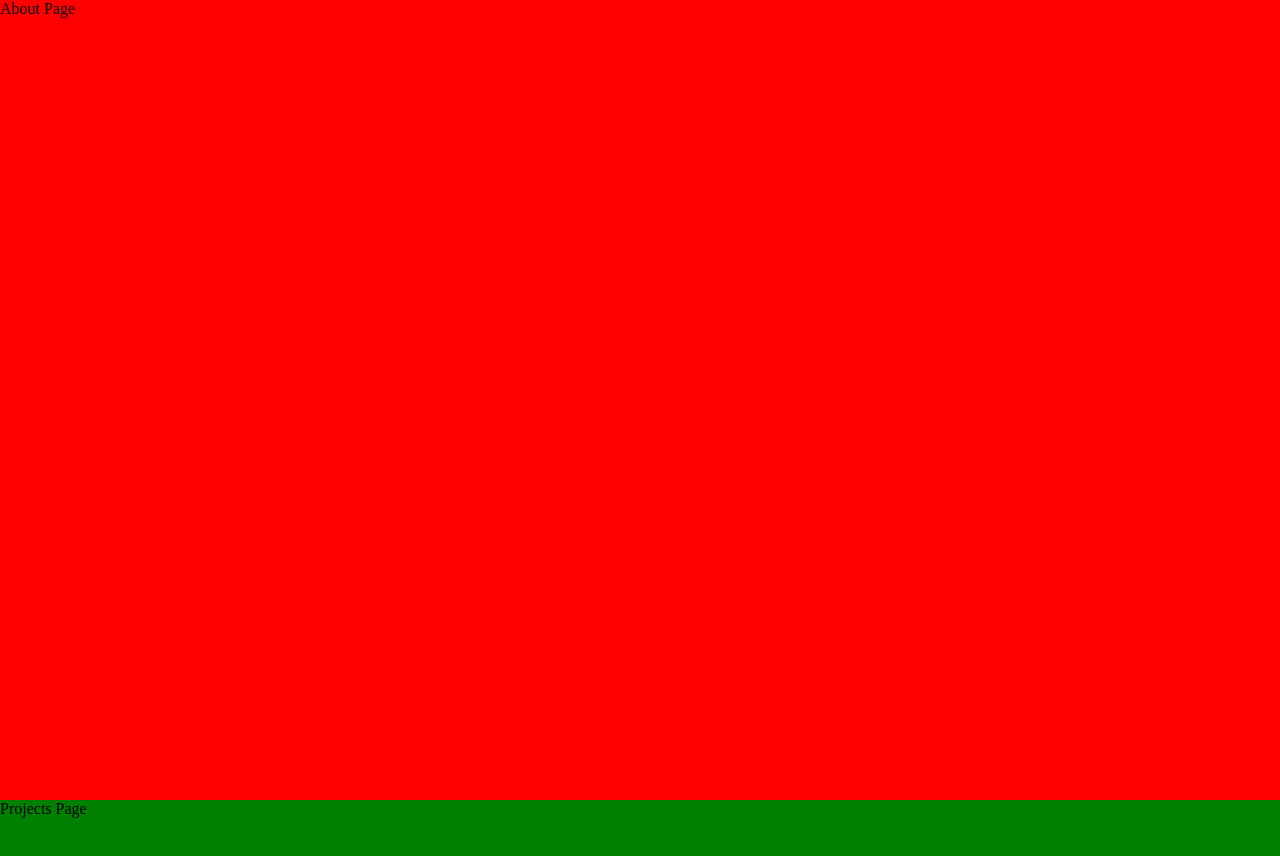
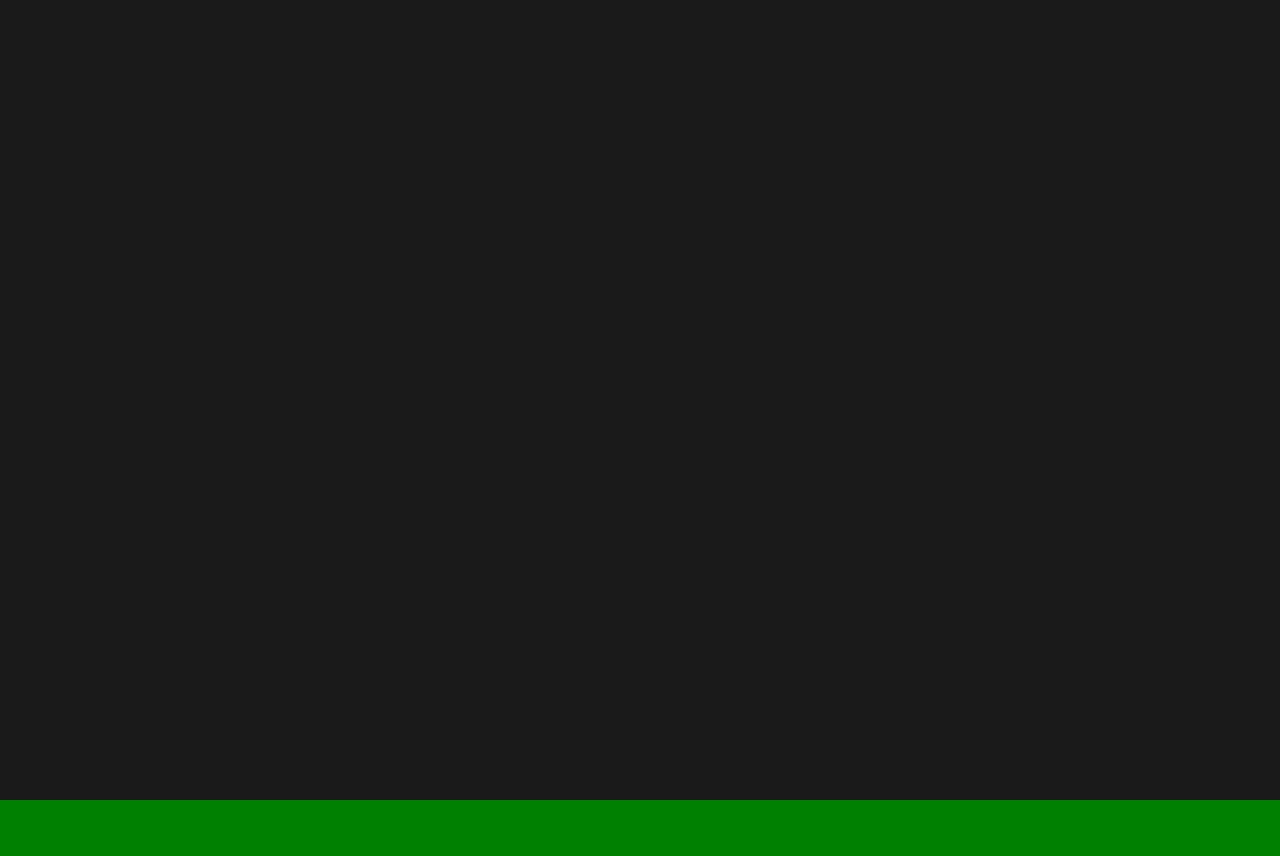
Before and after one commit to ballin-98/portfolio-website, a Vue app in the folder portfolio-application/: page / in a window 1280 px wide. Shown: the top 856 px of the page. Built offline with nearby package versions, Linux system fonts and the light colour scheme.

Commit message:
switched up some styles

```diff
--- a/portfolio-application/src/components/AboutPage.vue
+++ b/portfolio-application/src/components/AboutPage.vue
@@ -1,5 +1,5 @@
 <template>
-  <div class="about-page-container">About Page</div>
+  <div class="about-page-container"></div>
 </template>
 
 <script setup lang="ts"></script>
@@ -8,6 +8,6 @@
 .about-page-container {
   height: 100vh;
   width: 100%;
-  background: red;
+  background: #1a1a1a;
 }
 </style>
--- a/portfolio-application/src/components/ProjectsPage.vue
+++ b/portfolio-application/src/components/ProjectsPage.vue
@@ -1,5 +1,5 @@
 <template>
-  <div class="projects-page-container">Projects Page</div>
+  <div class="projects-page-container"></div>
 </template>
 
 <script setup lang="ts"></script>
```
